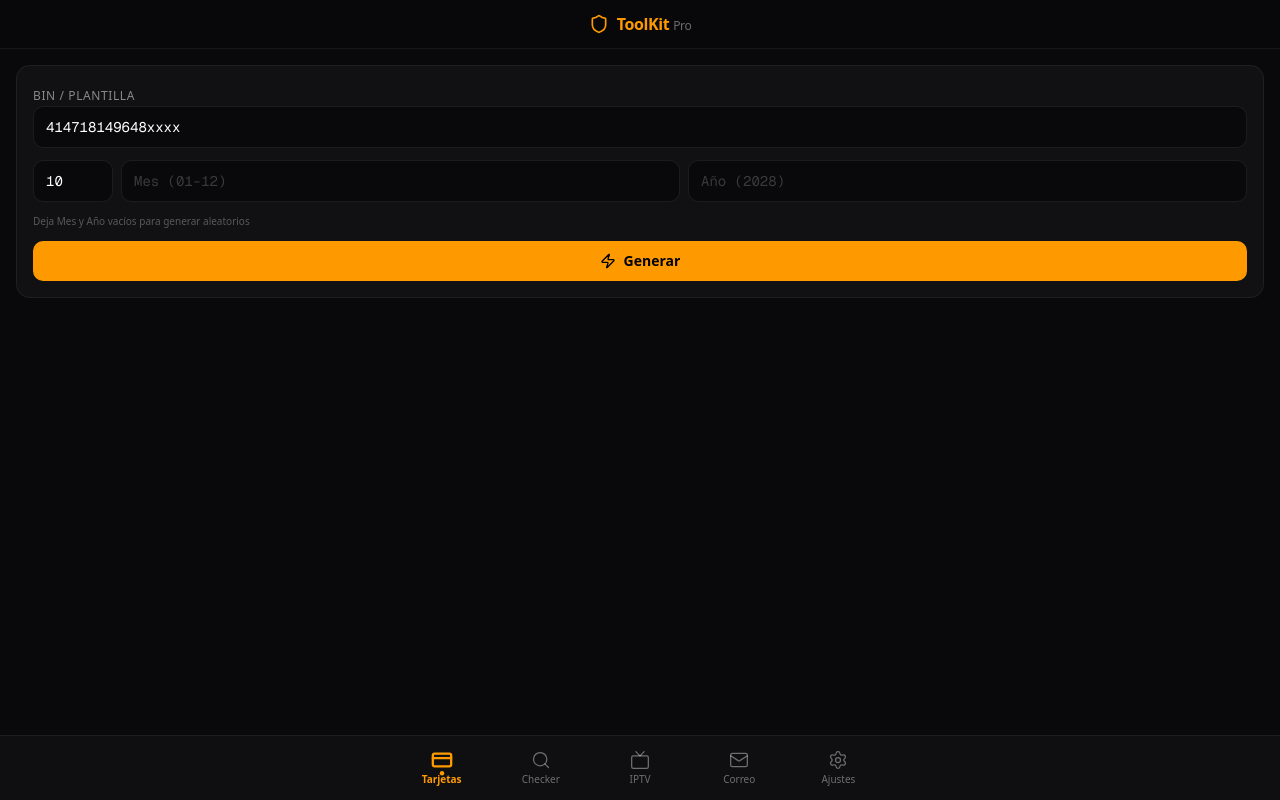
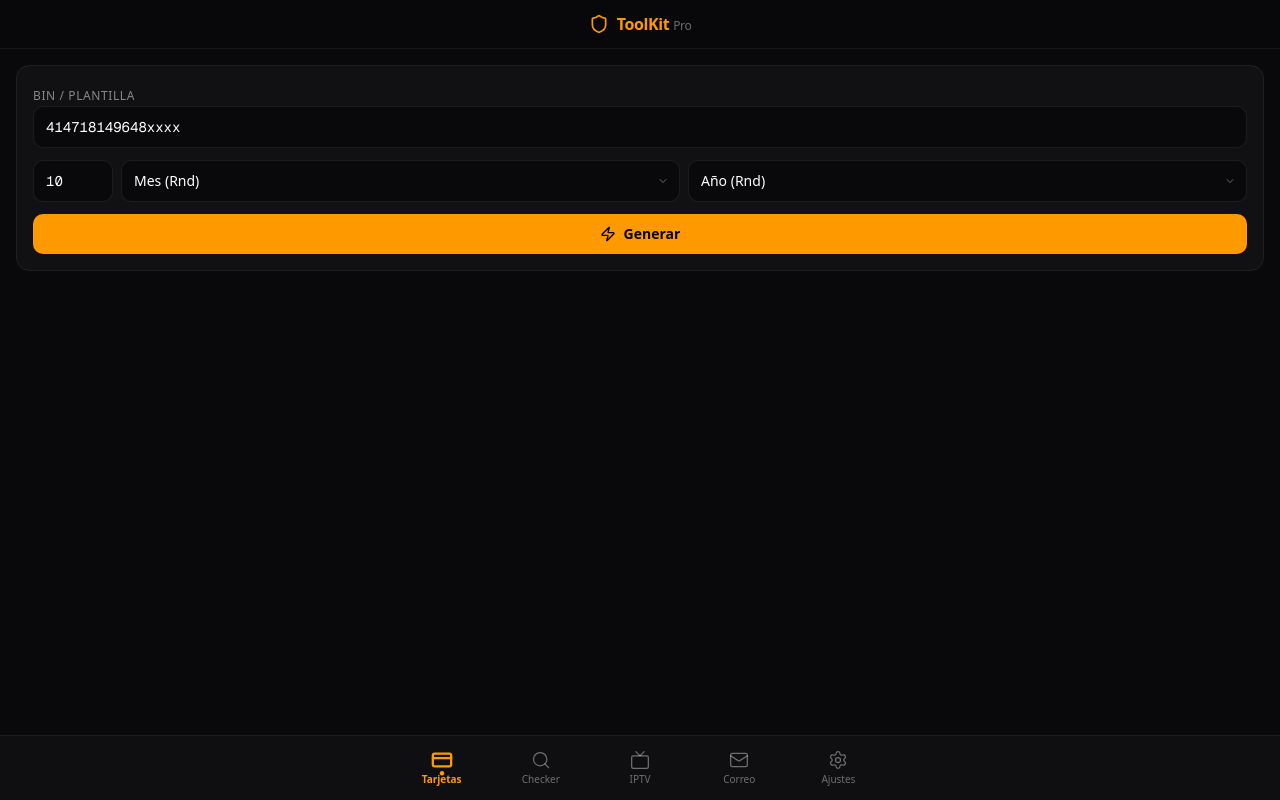
Before and after one commit to henryofc17/TookKit, a Next.js app: page / in a window 1280 px wide. Built offline with nearby package versions, Linux system fonts and the light colour scheme.

Commit message:
d9adf7e8-e5b1-4653-ab5f-9ff8ebfa940f

```diff
--- a/src/app/page.tsx
+++ b/src/app/page.tsx
@@ -288,22 +288,28 @@
             placeholder="Cantidad"
             className="w-20 bg-[#09090b] border border-white/[0.08] rounded-lg px-3 py-2.5 text-sm text-white placeholder-white/20 focus:outline-none focus:border-amber-500/50 font-mono transition-colors"
           />
-          <input
-            type="text"
+          <select
             value={customMonth}
-            onChange={(e) => setCustomMonth(e.target.value.replace(/\D/g, '').slice(0, 2))}
-            placeholder="Mes (01-12)"
-            className="flex-1 bg-[#09090b] border border-white/[0.08] rounded-lg px-3 py-2.5 text-sm text-white placeholder-white/20 focus:outline-none focus:border-amber-500/50 font-mono transition-colors"
-          />
-          <input
-            type="text"
+            onChange={(e) => setCustomMonth(e.target.value)}
+            className="flex-1 bg-[#09090b] border border-white/[0.08] rounded-lg px-3 py-2.5 text-sm text-white focus:outline-none focus:border-amber-500/50 transition-colors"
+          >
+            <option value="">Mes (Rnd)</option>
+            {Array.from({ length: 12 }, (_, i) => String(i + 1).padStart(2, '0')).map(m => (
+              <option key={m} value={m}>{m}</option>
+            ))}
+          </select>
+          <select
             value={customYear}
-            onChange={(e) => setCustomYear(e.target.value.replace(/\D/g, '').slice(0, 4))}
-            placeholder="Año (2028)"
-            className="flex-1 bg-[#09090b] border border-white/[0.08] rounded-lg px-3 py-2.5 text-sm text-white placeholder-white/20 focus:outline-none focus:border-amber-500/50 font-mono transition-colors"
-          />
+            onChange={(e) => setCustomYear(e.target.value)}
+            className="flex-1 bg-[#09090b] border border-white/[0.08] rounded-lg px-3 py-2.5 text-sm text-white focus:outline-none focus:border-amber-500/50 transition-colors"
+          >
+            <option value="">Año (Rnd)</option>
+            {Array.from({ length: 10 }, (_, i) => {
+              const y = (new Date().getFullYear() + i).toString()
+              return <option key={y} value={y}>{y}</option>
+            })}
+          </select>
         </div>
-        <p className="text-[10px] text-white/30">Deja Mes y Año vacíos para generar aleatorios</p>
         <button
           onClick={handleGenerate}
           className="w-full bg-amber-500 hover:bg-amber-400 text-black font-semibold rounded-lg py-2.5 text-sm transition-colors flex items-center justify-center gap-2"
```
